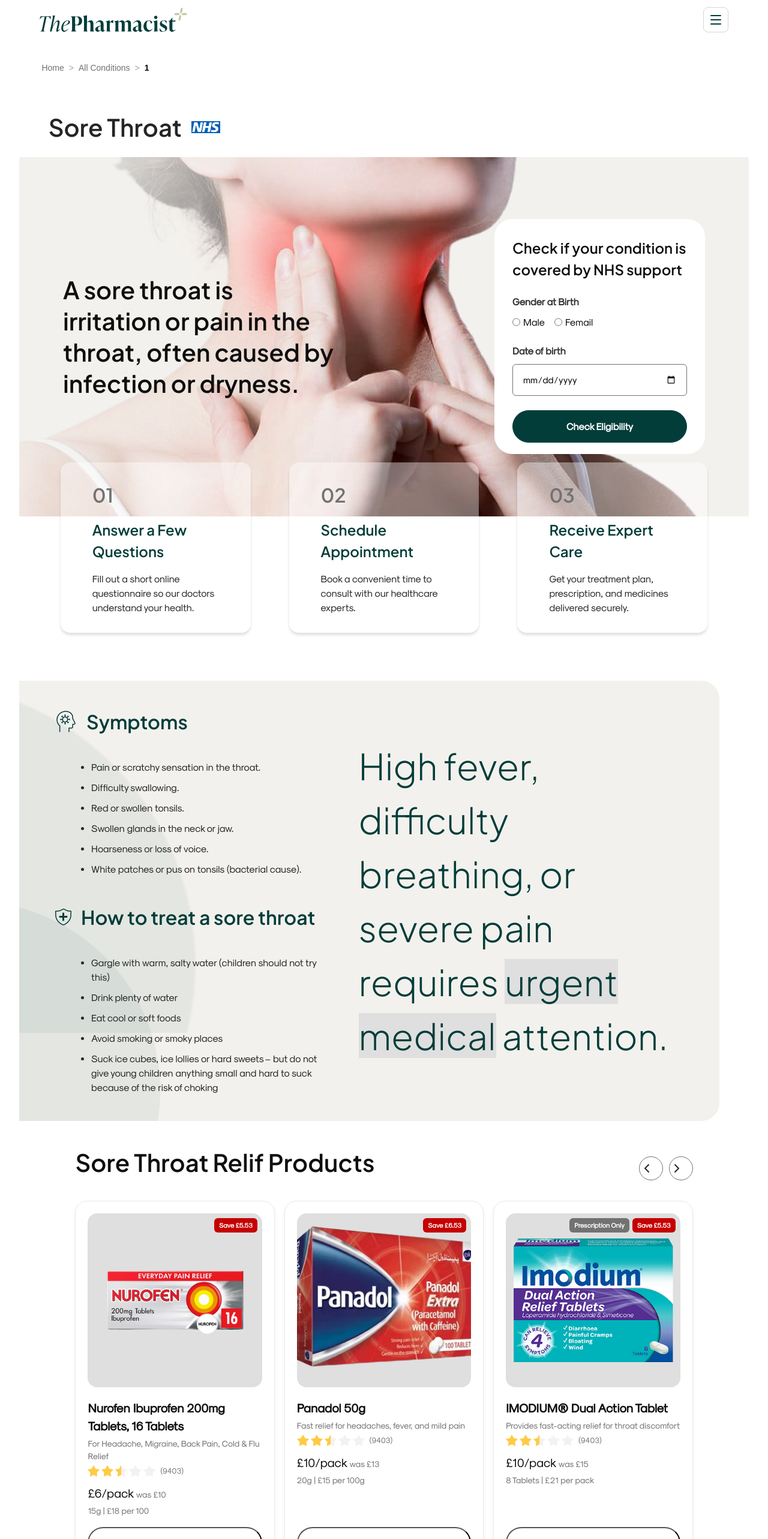
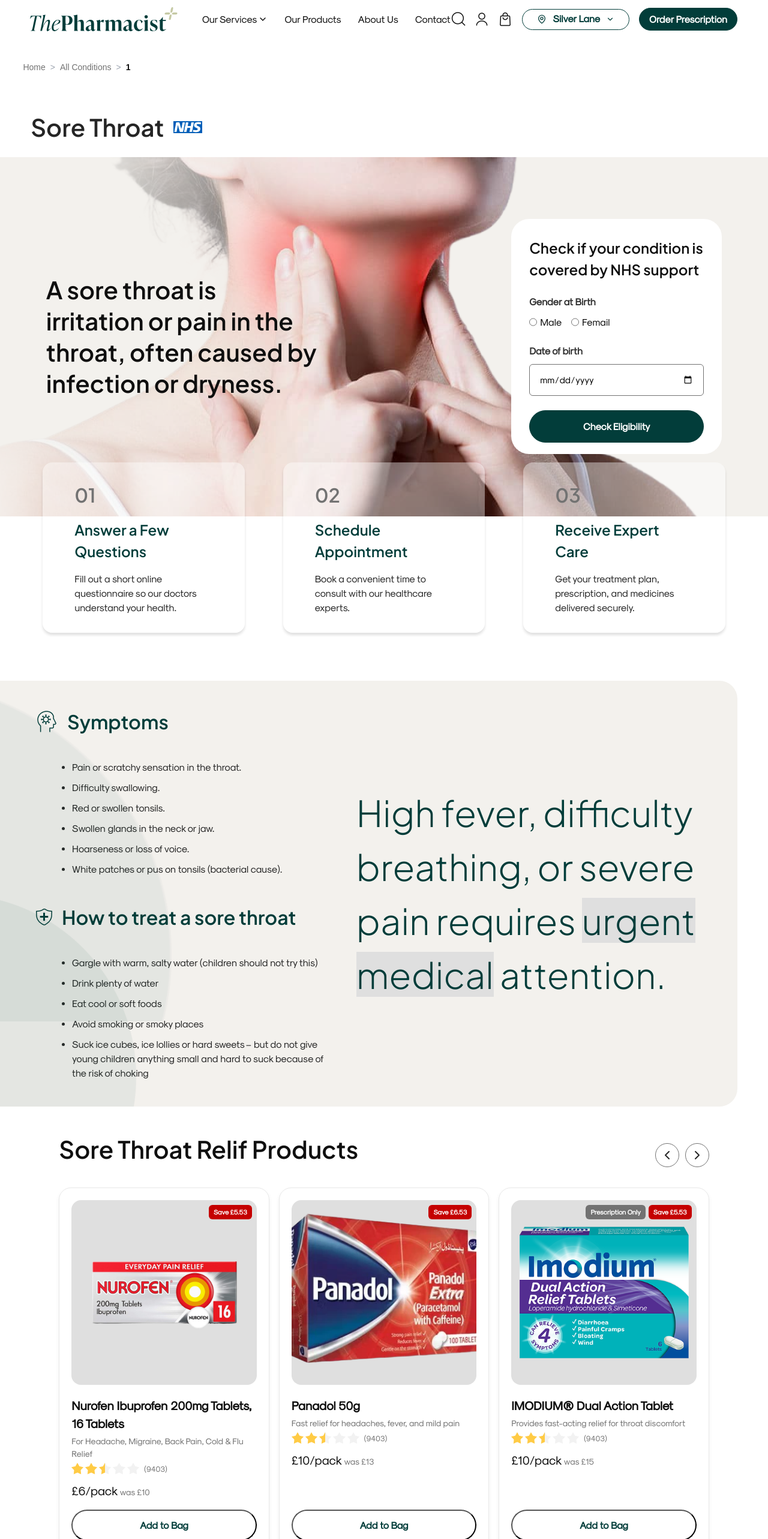
Before and after one commit to Priyankasapp/the-pharmacist, a Next.js app: page /all-conditions/1 in a window 1280 px wide. Shown: the top 2566 px of the page at 60% size. Built offline with nearby package versions, Linux system fonts and the light colour scheme.

Commit message:
update home page ..

```diff
--- a/app/Home.module.css
+++ b/app/Home.module.css
@@ -1,5 +1,5 @@
 .export-section{
-  margin: 6% 3%;
+ padding: 3%;
   display: flex;
   gap: 46px;
   flex-direction: column;
--- a/app/globals.css
+++ b/app/globals.css
@@ -94,6 +94,6 @@
   max-width: var(--container);
   margin-left: auto;
   margin-right: auto;
-  padding-left: 1rem;
-  padding-right: 1rem;
+  /* padding-left: 1rem;
+  padding-right: 1rem; */
 }
--- a/components/Home/Hero/Hero.module.css
+++ b/components/Home/Hero/Hero.module.css
@@ -5,12 +5,8 @@
   position: relative;
   overflow: hidden;
   justify-content: center;
-  /* background-image: linear-gradient(rgba(0, 0, 0, 0.15)), url(../../../public/imaegs/image.png); */
   display: flex;
-  background-color: #fff;
-  /* background-position:center;
-  background-repeat: no-repeat;
-  background-size: cover; */
+  background-color: var(--white);
   padding:0;
 
 }
@@ -23,7 +19,8 @@
   background: linear-gradient(
     to bottom,
     #fff 0%,
-    rgba(255, 255, 255, 0.9) 25%,
+    rgba(255, 255, 255, 0.9) 0%,
+    rgba(255, 255, 255, 0) 10%
     rgba(255, 255, 255, 0) 60%
   );
 
@@ -31,22 +28,11 @@
 }
 
 .hero-container {
-  /* display: flex;
   position: relative;
-
-  flex-direction: column;
-  top:128px;
-  gap: 44px;
-  z-index: 3; */
-   position: relative;
   z-index: 3;
-
   width: 100%;
-  max-width: 1200px;
-
   margin: 0 auto;
-
-  padding-top: 140px;
+  padding-top: 80px;
 
   display: flex;
   flex-direction: column;
@@ -60,7 +46,7 @@
 
   background-size: 1440px 584px;
 
-  background-position: center 220px;
+  background-position: center 150px;
 }
 .hero-text-wrapper {
   display: flex;
--- a/components/Navbar/Navbar.module.css
+++ b/components/Navbar/Navbar.module.css
@@ -120,7 +120,7 @@
   background-color: var(--tp-bg);
 }
 
-@media (max-width:1370px){
+@media (max-width:1260px){
   .nav-mobile-menu{
     display: flex;
   }
--- a/components/ProductSection/ProductSection.module.css
+++ b/components/ProductSection/ProductSection.module.css
@@ -33,6 +33,8 @@
     border: 1px solid var(--gray);
     height: 40px;
     width: 40px;
+    display: flex;
+    justify-content: center;
     align-items: center;
 }
 
--- a/components/ProductSection/ProductSection.tsx
+++ b/components/ProductSection/ProductSection.tsx
@@ -1,5 +1,5 @@
 /* eslint-disable react-hooks/set-state-in-effect */
-import { ChevronLeft, ChevronRight, Indent } from "lucide-react";
+import { ChevronLeft, ChevronRight } from "lucide-react";
 import styles from "./ProductSection.module.css";
 import { useEffect, useState } from "react";
 import { productCardData } from "@/lib/data";
@@ -23,10 +23,10 @@
 
 
   const [productPerPage, setPrductPerPage] = useState(3);
-  const [isMounted, setIsMounted] = useState(false);
+
 
   useEffect(() => {
-    setIsMounted(true);
+
     setPrductPerPage(getProductPerPage());
 
     const handleResize = () => setPrductPerPage(getProductPerPage());
@@ -90,8 +90,8 @@
                 title={product.title}
                 subtitle={product.subtitle}
                 reviewCount={product.reviewCount}
-                weightText={product.weightText}
-                unitPriceText={product.unitPriceText}
+                // weightText={product.weightText}
+                // unitPriceText={product.unitPriceText}
                 originalPrice={product.originalPrice}
                 isPrescriptionOnly={product.isPrescriptionOnly}
                 savingsText={product.savingsText}
--- a/components/Shop/ProductCard/ProductCard.tsx
+++ b/components/Shop/ProductCard/ProductCard.tsx
@@ -67,9 +67,12 @@
               <p>
                 £{price}/pack {originalPrice && <span>was £{originalPrice}</span>}
               </p>
-              <span>
+              {(weightText || unitPriceText)&&(
+<span>
                 {weightText} | {unitPriceText}
               </span>
+              )}
+
             </div>
           </div>
 
--- a/data/assets.ts
+++ b/data/assets.ts
@@ -87,6 +87,7 @@
 import SearchIcon from "@/public/icons/searchIcon.png";
 import BagIcon from "@/public/icons/BagIcon.png";
 import ActorIcon from "@/public/icons/ActorIcon.png";
+import LeftArrow from "@/public/icons/leftArrow.png";
 
 export {
     manImg,
@@ -177,4 +178,5 @@
     BagIcon,
     ActorIcon,
     SearchIcon,
+    LeftArrow,
 };
```
Also changed, not shown: components/Home/TreatmentCard/TreatmentCard.module.css (+10 -3 lines), components/Home/TreatmentCard/TreatmentCard.tsx (+1 -6 lines), public/icons/leftArrow.png (added).
